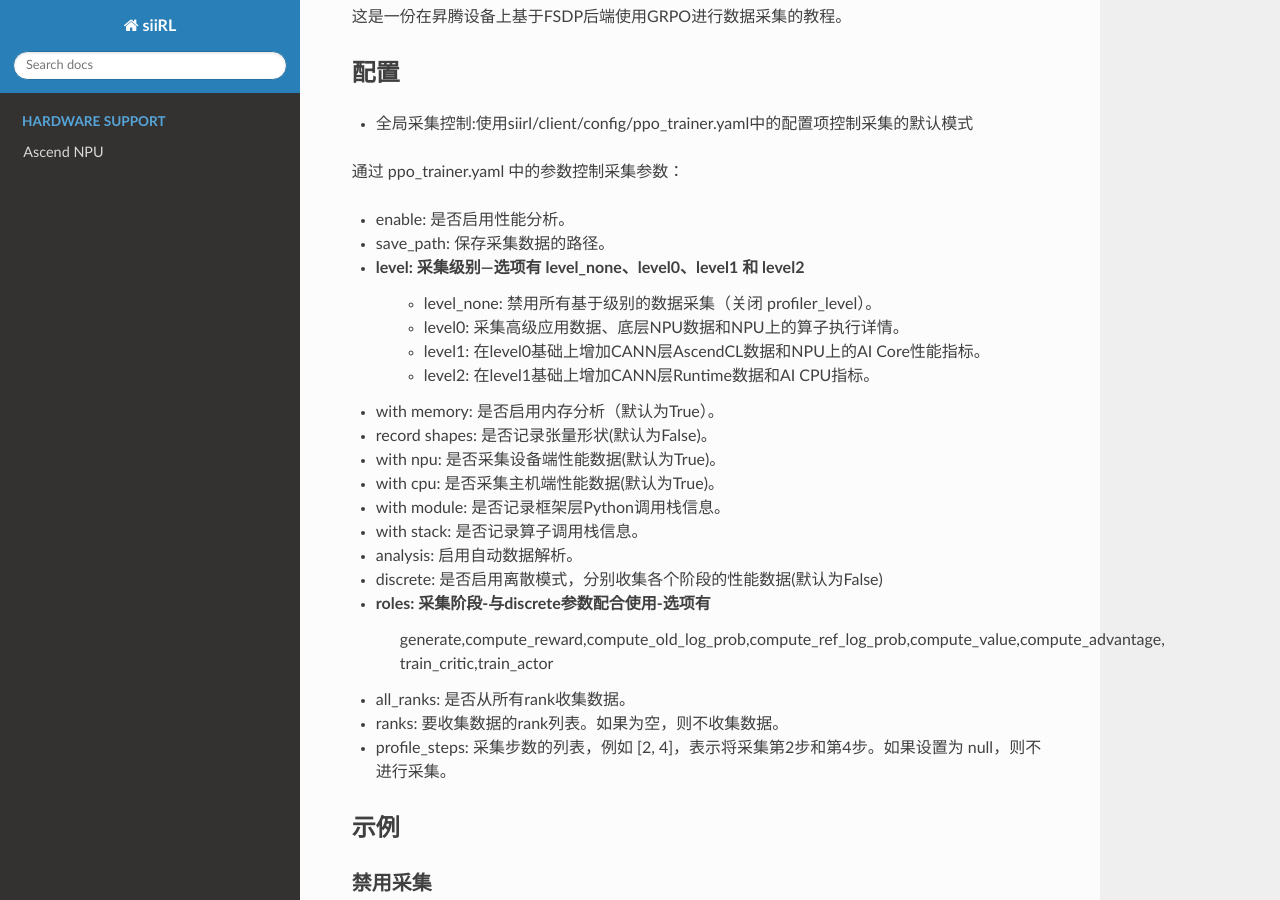
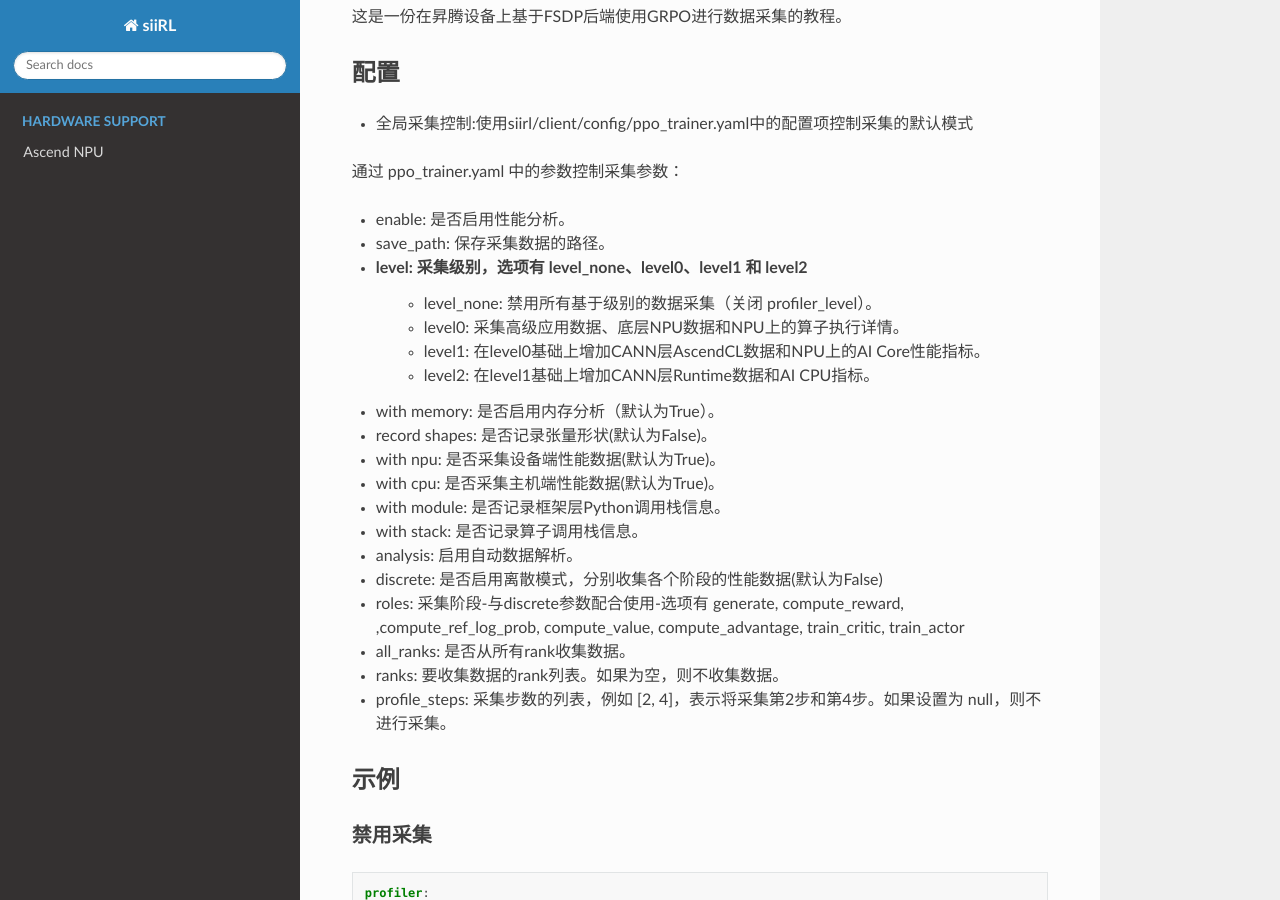
Before and after one commit to tardis-key/siiRL, a Sphinx documentation site: the page built from docs/ascend_tutorial/ascend_profiling.rst, in a window 1280 px wide and 900 px high, scrolled down 211 px. Built offline with Sphinx 7.4.7 and the Read the Docs theme 3.1.0, drawn with Linux system fonts in a browser that asks for light colours; pages that are not in the unit, such as notebooks, are missing from menus.

Commit message:
Update ascend_profiling.rst

```diff
--- a/docs/ascend_tutorial/ascend_profiling.rst
+++ b/docs/ascend_tutorial/ascend_profiling.rst
@@ -15,7 +15,7 @@ Last updated: 08/14/2025.
 - enable: 是否启用性能分析。
 - save_path: 保存采集数据的路径。
 
-- level: 采集级别—选项有 level_none、level0、level1 和 level2
+- level: 采集级别，选项有 level_none、level0、level1 和 level2
    -  level_none: 禁用所有基于级别的数据采集（关闭 profiler_level）。
    -  level0: 采集高级应用数据、底层NPU数据和NPU上的算子执行详情。
    -  level1: 在level0基础上增加CANN层AscendCL数据和NPU上的AI Core性能指标。
@@ -30,9 +30,7 @@ Last updated: 08/14/2025.
 - analysis: 启用自动数据解析。
 - discrete: 是否启用离散模式，分别收集各个阶段的性能数据(默认为False)
 
-- roles: 采集阶段-与discrete参数配合使用-选项有
-    generate,compute_reward,compute_old_log_prob,compute_ref_log_prob,compute_value,compute_advantage,
-    train_critic,train_actor
+- roles: 采集阶段-与discrete参数配合使用-选项有 generate, compute_reward, ,compute_ref_log_prob, compute_value, compute_advantage, train_critic, train_actor
 
 - all_ranks: 是否从所有rank收集数据。
 - ranks: 要收集数据的rank列表。如果为空，则不收集数据。
```
